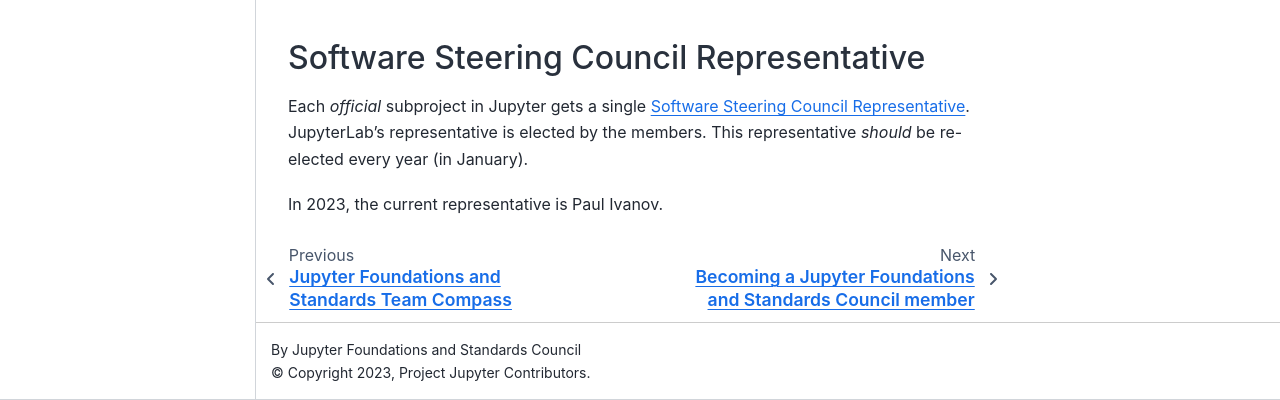
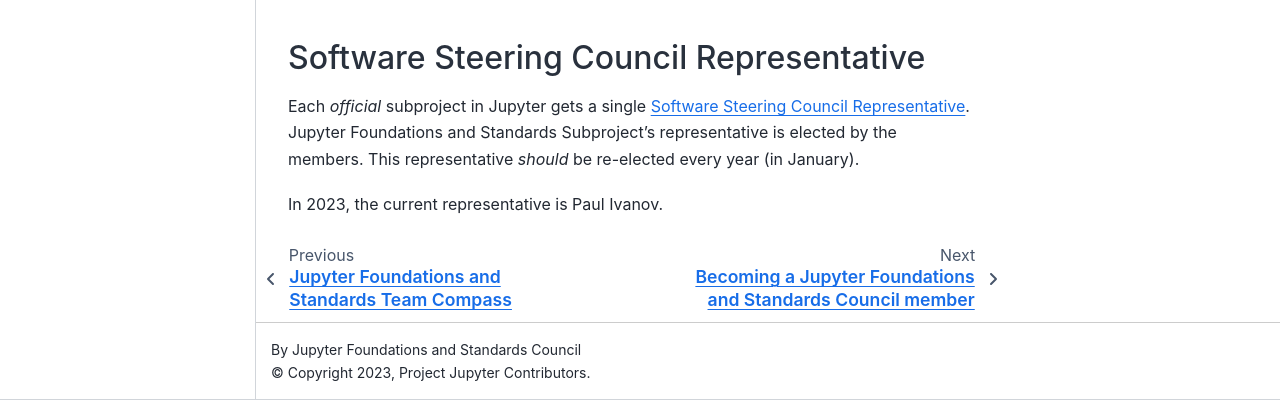
Before and after one commit to jupyter/foundations-and-standards-team-compass, a Sphinx documentation site: the page built from docs/team.md, in a window 1280 px wide and 1202 px high, cut to the strip 802-1202 px from the top of the window. Built offline with Sphinx 7.4.7 and the Sphinx Book theme 1.1.4, drawn with Linux system fonts in a browser that asks for light colours.

Commit message:
correct subproject name

```diff
--- a/docs/team.md
+++ b/docs/team.md
@@ -30,7 +30,7 @@
 
 Each *official* subproject in Jupyter gets a single [Software Steering Council
 Representative](https://jupyter.org/governance/software_steering_council.html#software-steering-council).
-JupyterLab's representative is elected by the members. This representative
+Jupyter Foundations and Standards Subproject's representative is elected by the members. This representative
 *should* be re-elected every year (in January).
 
 In 2023, the current representative is Paul Ivanov.
```
